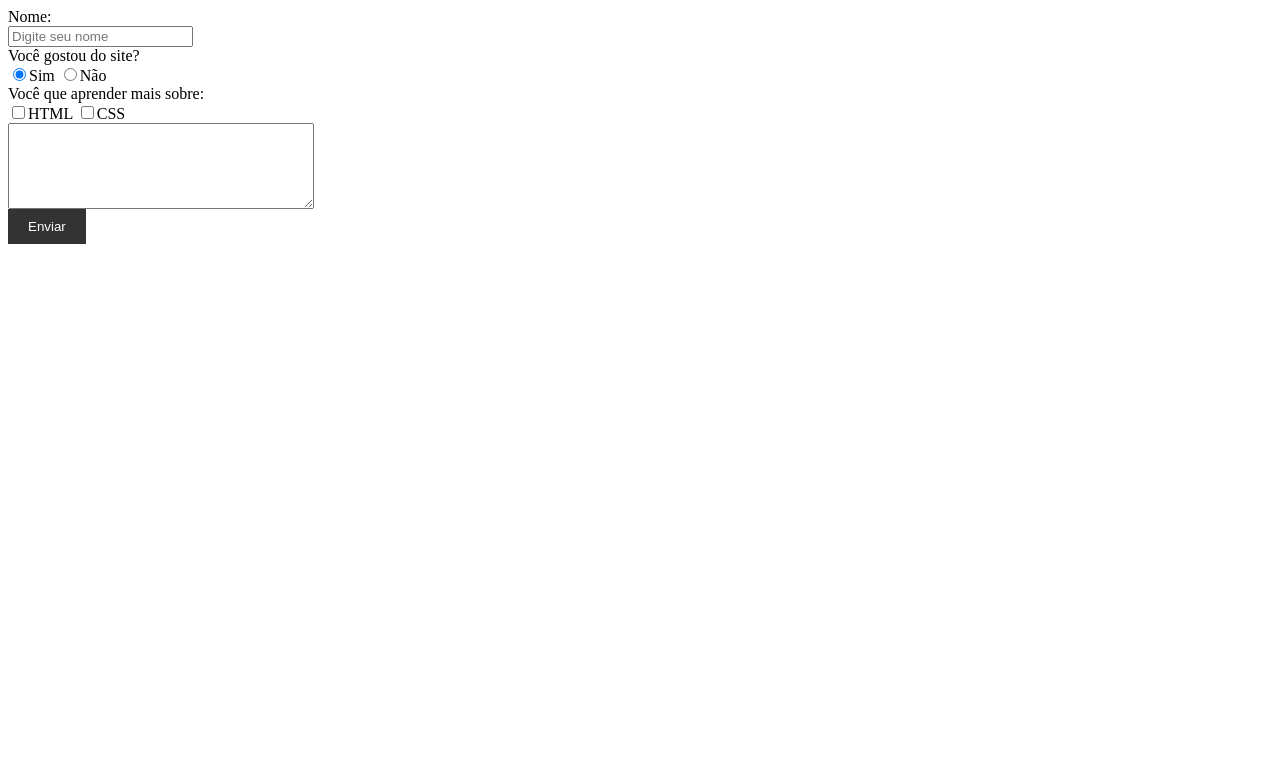
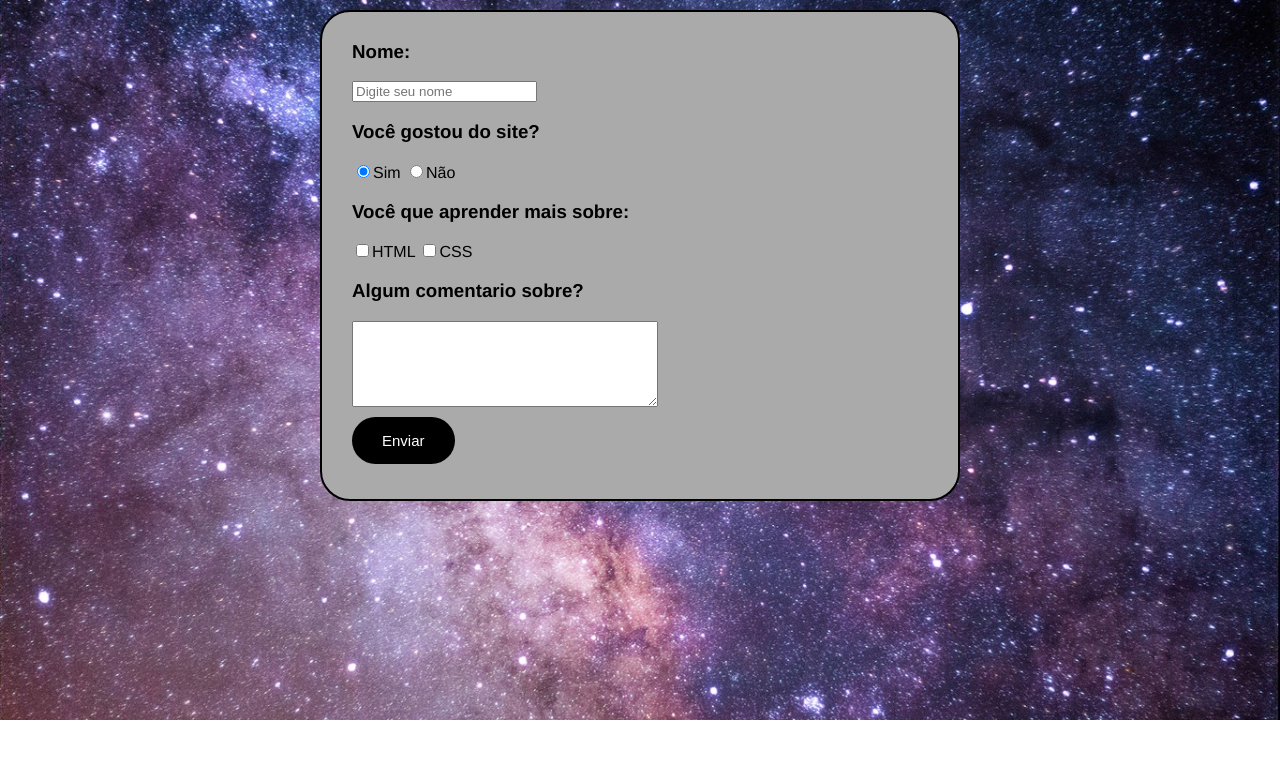
Before and after one commit to CaetanoIino/Caetano---3B, a plain HTML site: page index.html in a window 1280 px wide. Drawn offline with Linux system fonts and the light colour scheme.

Commit message:
Novo Layout

```diff
--- a/estiloformulario.css
+++ /dev/null
@@ -1,21 +0,0 @@
-label, input[type=submit], input[type=text], textarea
-{
-    display: block;
-}
-textarea
-{
-    width: 300px;
-    height: 80px;
-}
-input[type=submit]
-{
-    background: #333333;
-    color: white;
-    cursor: pointer;
-    padding: 10px 20px;
-    border: 0;
-}
-input[type=submit]:hover
-{
-    background: orange;
-}
--- /dev/null
+++ b/estiloformulario_git.css
@@ -0,0 +1,49 @@
+body
+{
+    font-family: Helvetica, sans-serif;
+    width: 960px;
+    margin: auto;
+    background-image: url("background_site.jpg");
+    background-size: cover;
+    background-repeat: no-repeat;
+    padding: 10px 20px;
+    overflow: hidden;
+}
+.container
+{
+    border: 2px solid #000000;
+    margin-top: 30px;
+    padding: 10px 30px;
+    border-radius: 30px;
+    position: center;
+    margin: auto;
+    width: 60%;
+    background-color: #aaaaaa;
+}
+label, input[type=submit], input[type=text], textarea
+{
+    display: block;
+}
+textarea
+{
+    width: 300px;
+    height: 80px;
+}
+input[type=submit]
+{
+    background-color: black;
+    color: white;
+    border: none;
+    padding: 15px 30px;
+    text-decoration: none;
+    cursor: pointer;
+    margin-top: 10px;
+    margin-right: 5px;
+    border-radius: 100px;
+    font-size: 15px;
+    margin-bottom: 25px;
+}
+input[type=submit]:hover
+{
+    background: orange;
+}
--- a/index.html
+++ b/index.html
@@ -3,34 +3,39 @@
     <head>
         <meta charset="UTF-8">
         <meta name="viewport" content="width=device-width, initial-scale=1.0">
-        <link rel="stylesheet" type="text/css" href="estiloformulario.css">
+        <link rel="stylesheet" type="text/css" href="estiloformulario_git.css">
         <title>Teste Formulario</title>
     </head>
 
     <body>
+        <div class="container">
             <form action="" method="get">
                 <label for="nome">
-                Nome:
+                    <h3>Nome:</h3>
                 </label>
                 <input type="text" placeholder="Digite seu nome" id="nome" name="nome" />
 
                 <label for="opçao">
-                Você gostou do site?
+                    <h3>Você gostou do site?</h3>
                 </label>
                 <input type="radio" name="opçao" value="sim" checked="checked" />Sim
                 <input type="radio" name="opçao" value="nao" />Não
 
                 <label for="linguagem">
-                Você que aprender mais sobre:
+                    <h3>Você que aprender mais sobre:</h3>
                 </label>
                 <input type="checkbox" name="html" />HTML
                 <input type="checkbox" name="css" />CSS
 
+                <label for="comentario">
+                    <h3>Algum comentario sobre?</h3>
+                </label>
                 <textarea name="msg">
 
                 </textarea>
 
                 <input type="submit" value="Enviar" />
             </form>
+        </div>
     </body>
 </html>
```
Also changed, not shown: background_site.jpg (added). Lines whose indentation alone changed are shown as unchanged.
